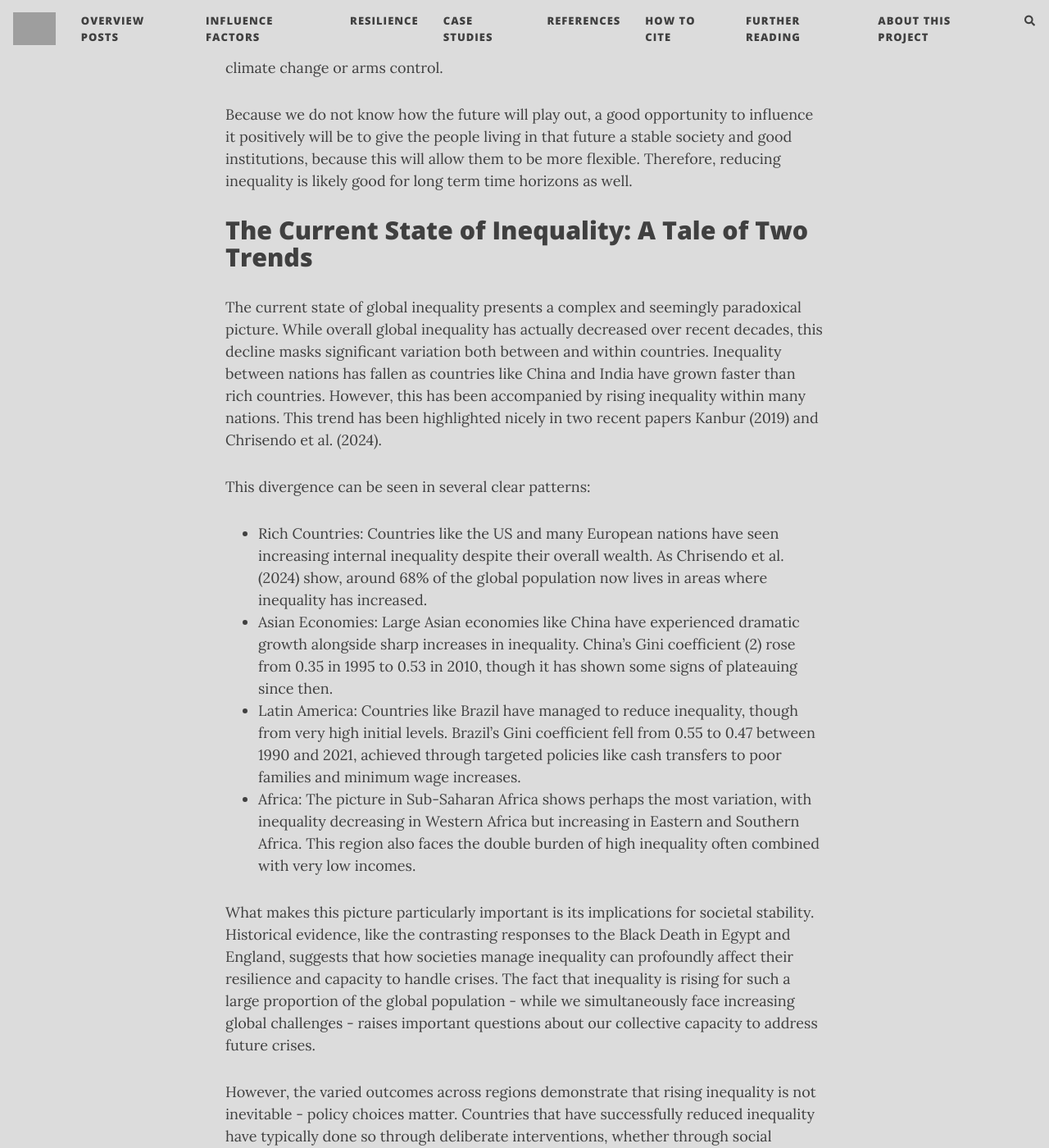
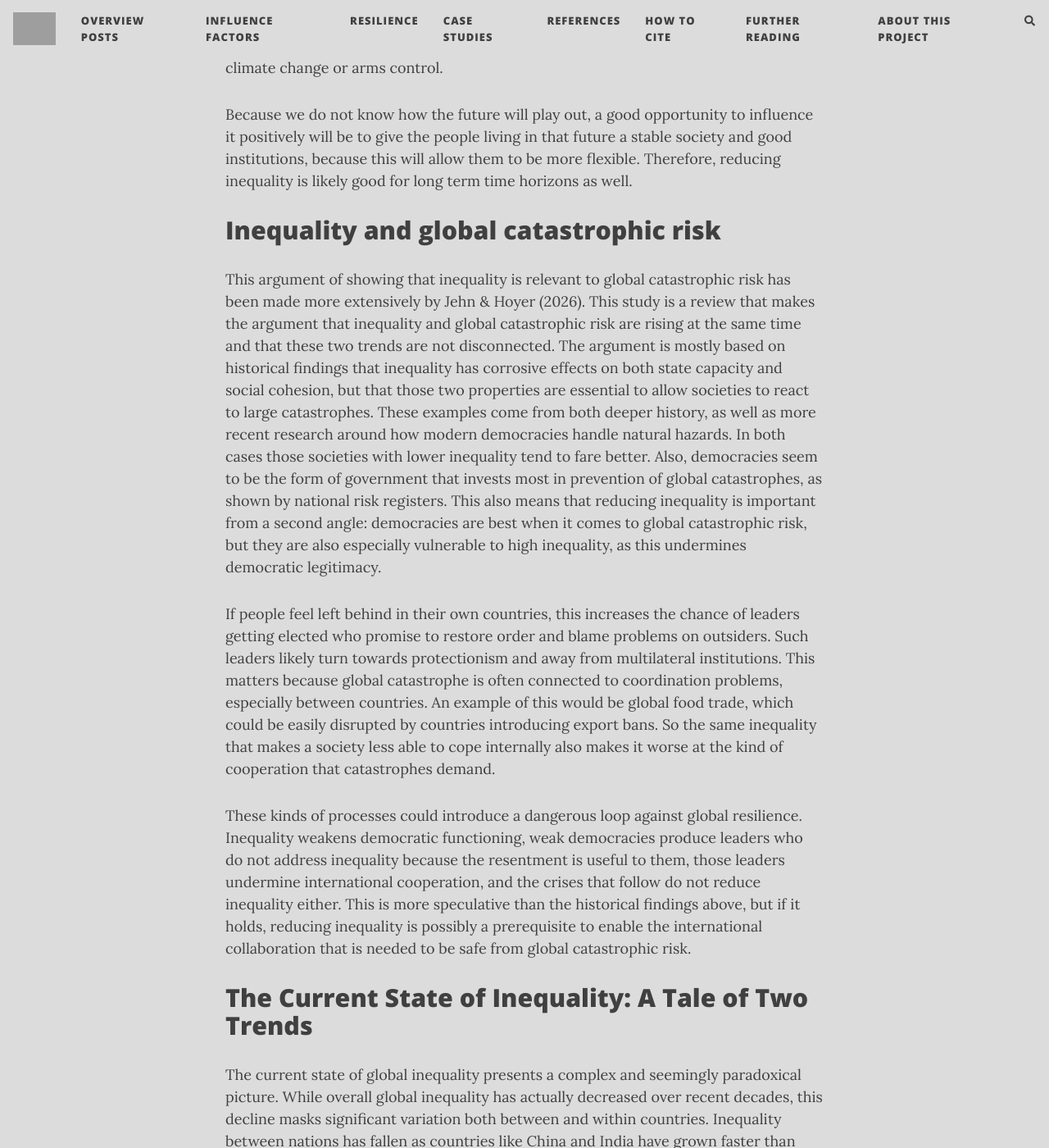
Before and after one commit to florianjehn/Societal_Collapse, a Jekyll site: the page built from _posts/2024-12-20-inequality.md, in a window 1280 px wide and 1400 px high, scrolled down 6876 px. Shown: the whole window at 82% size. Built offline with Jekyll 4.4.1, drawn with Linux system fonts in a browser that asks for light colours; nearby versions of some CDN libraries; comment, search, counter and statistics services are not loaded; some of the changed text lies outside the part shown; grey boxes are pictures that could not be loaded.

Commit message:
Update 2024-12-20-inequality.md

```diff
--- a/_posts/2024-12-20-inequality.md
+++ b/_posts/2024-12-20-inequality.md
@@ -68,6 +68,13 @@ However, if reducing inequality really creates more economic growth, we might ru
 Longer term here means a few thousand years and beyond. This part of the argument gets more hypothetical and abstract, as we don’t have anything empirical we could ground this in. However, the general idea is quite straightforward. Over long time horizons the largest danger for humanity likely comes via things like global catastrophic risks, think nuclear war or runaway climate change. If we can reduce the chances of such events occurring, this is likely the most important thing we can do for the long term future. As we know from the arguments around short and medium term inequality reduction, reducing inequality leads to a more stable society and better institutions, which in turn are better able to react to crises. If people are more trusting due to lower inequality, then it becomes easier to work on international problems like climate change or arms control.
 
 Because we do not know how the future will play out, a good opportunity to influence it positively will be to give the people living in that future a stable society and good institutions, because this will allow them to be more flexible. Therefore, reducing inequality is likely good for long term time horizons as well.
+
+# Inequality and global catastrophic risk
+This argument of showing that inequality is relevant to global catastrophic risk has been made more extensively by Jehn & Hoyer (2026). This study is a review that makes the argument that inequality and global catastrophic risk are rising at the same time and that these two trends are not disconnected. The argument is mostly based on historical findings that inequality has corrosive effects on both state capacity and social cohesion, but that those two properties are essential to allow societies to react to large catastrophes. These examples come from both deeper history, as well as more recent research around how modern democracies handle natural hazards. In both cases those societies with lower inequality tend to fare better. Also, democracies seem to be the form of government that invests most in prevention of global catastrophes, as shown by national risk registers. This also means that reducing inequality is important from a second angle: democracies are best when it comes to global catastrophic risk, but they are also especially vulnerable to high inequality, as this undermines democratic legitimacy.
+
+If people feel left behind in their own countries, this increases the chance of leaders getting elected who promise to restore order and blame problems on outsiders. Such leaders likely turn towards protectionism and away from multilateral institutions. This matters because global catastrophe is often connected to coordination problems, especially between countries. An example of this would be global food trade, which could be easily disrupted by countries introducing export bans. So the same inequality that makes a society less able to cope internally also makes it worse at the kind of cooperation that catastrophes demand.
+
+These kinds of processes could introduce a dangerous loop against global resilience. Inequality weakens democratic functioning, weak democracies produce leaders who do not address inequality because the resentment is useful to them, those leaders undermine international cooperation, and the crises that follow do not reduce inequality either. This is more speculative than the historical findings above, but if it holds, reducing inequality is possibly a prerequisite to enable the international collaboration that is needed to be safe from global catastrophic risk.
 
 # The Current State of Inequality: A Tale of Two Trends
 
@@ -154,6 +161,7 @@ Jehn, F. U. (2025, January 15). Economic inequality and societal collapse. Exist
 * Cohn, S. (2023). The Black Death: Collapse, resilience, transformation (M. Centeno, P. Callahan, P. Larcey, & T. Patterson, Eds.; pp. 192–206). Routledge. https://eprints.gla.ac.uk/292026/
 * Easterlin, R. (2012). Life satisfaction of rich and poor under socialism and capitalism. International Journal of Happiness and Development, 1(1), 112–126.
 * Hoyer, D., Holder, S., Bennett, J. S., François, P., Whitehouse, H., Covey, A., Feinman, G., Korotayev, A., Vustiuzhanin, V., Preiser-Kapeller, J., Bard, K., Levine, J., Reddish, J., Orlandi, G., Ainsworth, R., & Turchin, P. (2024). All Crises are Unhappy in their Own Way: The role of societal instability in shaping the past. OSF. https://doi.org/10.31235/osf.io/rk4gd
+* Jehn, F. U., & Hoyer, D. (2026). Inequality’s contribution to global catastrophic risk. EarthArXiv. https://eartharxiv.org/repository/view/12164/
 * Kanbur, R. (2019). Inequality in a global perspective. Oxford Review of Economic Policy, 35(3), 431–444. https://doi.org/10.1093/oxrep/grz010
 * Marienbach, M. (2024). Egalitarianism Without Catastrophe? Teotihuacan’s Challenge to Walter Scheidel’s Four Horsemen Theory. The Maastricht Journal of Liberal Arts, 15. https://doi.org/10.26481/mjla.2024.v15.1017
 * Schmidt, A. T., & Juijn, D. (2024). Economic inequality and the long-term future. Politics, Philosophy & Economics, 23(1), 67–99. https://doi.org/10.1177/1470594X231178502
```
